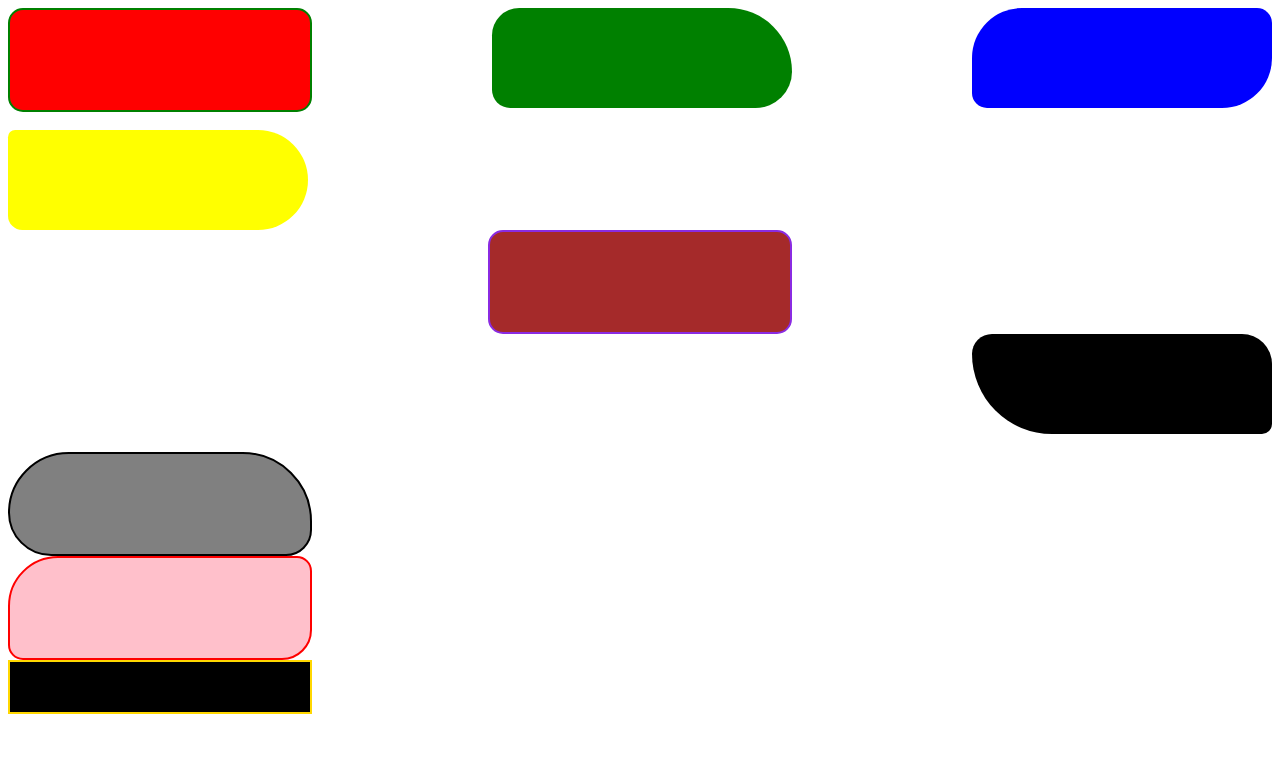
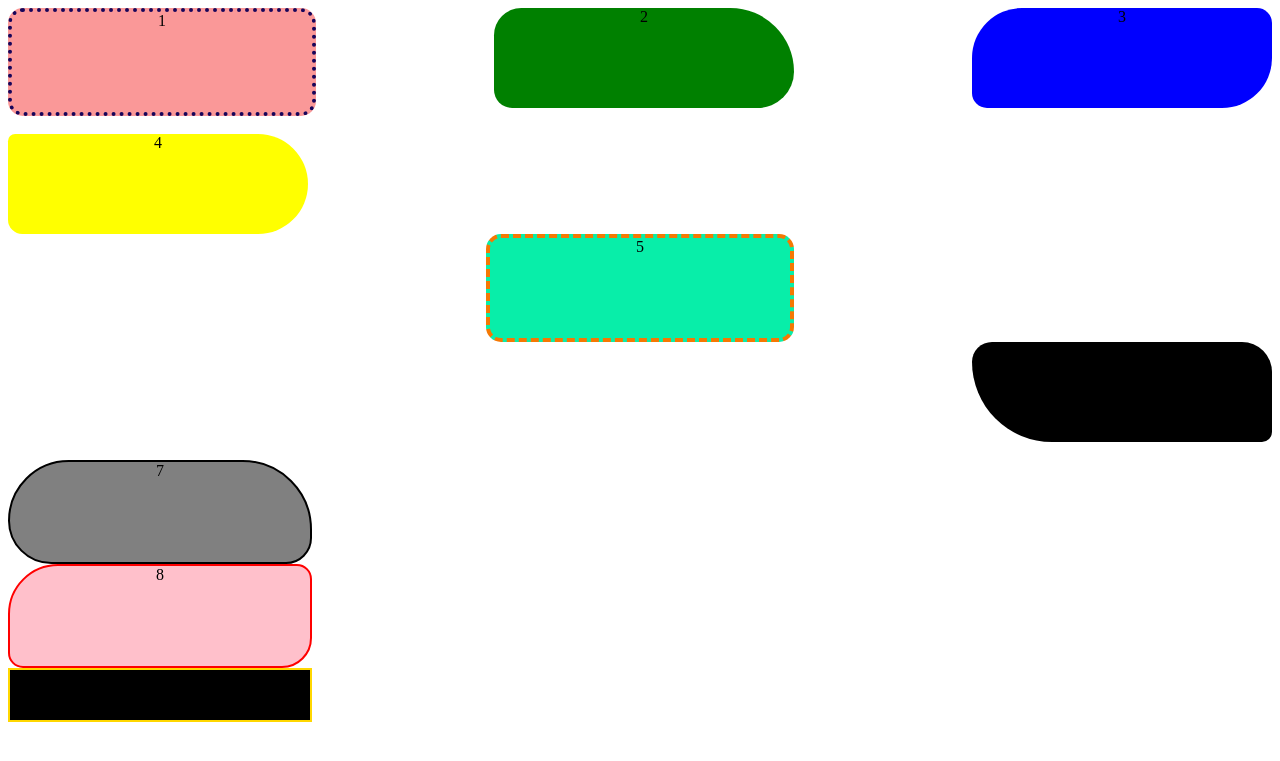
Before and after one commit to Liza-Kozlovskaya/Lab.-Internet-programming, a PHP site: the page made by лаб 2/task1/lab2 task1.html in a window 1280 px wide. Shown: the top 761 px of the page. Run offline with PHP 8.4, Linux system fonts and the light colour scheme.

Commit message:
add lab 2/3

```diff
--- a/лаб 2/task1/lab2 task1.html
+++ b/лаб 2/task1/lab2 task1.html
@@ -8,15 +8,18 @@
  background: yellow;
  border-radius: 10px 70px 70px 20px;
  margin: 0 auto 0 0;
+ text-align: center;
 }
 .rec5
 {
  width: 300px;
  height: 100px;
- background: brown;
+ background: rgb(8, 238, 169);
  border-radius: 15px;
- border: 2px double blueviolet;
+ border: 4px double rgb(245, 120, 3);
+ border-style: dashed;
  margin: 0 auto;
+ text-align: center;
 }
 .rec6
 {
@@ -25,29 +28,30 @@
  background: black;
  border-radius: 20px 30px 10px 80px;
  margin: 0 0 0 auto;
+ text-align: center;
 }
 </style>
 <link rel="stylesheet" href="task1css.css">
 </head>
 <body>
     <div class="container1">
-       <div class="rec1"></div>
-       <div class="rec2"></div>
-       <div class="rec3"></div>
+       <div class="rec1">1</div>
+       <div class="rec2">2</div>
+       <div class="rec3">3</div>
     </div>
 
 </br>
     <div class="container2">
-       <div class="rec4"></div>
-       <div class="rec5"></div>
-       <div class="rec6"></div>
+       <div class="rec4">4</div>
+       <div class="rec5">5</div>
+       <div class="rec6">6</div>
     </div>
 
 </br>
 <div class="container3">
-       <div class="rec7" style="background:gray; border: 2px double black; width:300px; height:100px;  border-radius: 70px 80px 30px 50px;"></div>
-       <div class="rec8" style="background:pink; border: 2px double red; width: 300px; height:100px; border-radius: 50px 15px 30px;"></div>
-       <div class="rec9" style="background:black; border: 2px double gold; width: 300px; height:50px"></div>
+       <div class="rec7" style="background:gray; border: 2px double black; width:300px; height:100px;  border-radius: 70px 80px 30px 50px;  text-align: center;">7</div>
+       <div class="rec8" style="background:pink; border: 2px double red; width: 300px; height:100px; border-radius: 50px 15px 30px;  text-align: center;">8</div>
+       <div class="rec9" style="background:black; border: 2px double gold; width: 300px; height:50px;  text-align: center;">9</div>
 </div>
 
 </body>
--- a/лаб 2/task1/task1css.css
+++ b/лаб 2/task1/task1css.css
@@ -7,18 +7,21 @@
 {
  width: 300px;
  height: 100px;
- background-color: red;
+ background-color: rgb(250, 152, 152);
  border-radius: 15px;
- border: 2px double green;
+ border: 4px double rgb(23, 5, 90);
+ border-style: dotted;
  margin: 0 auto 0 0;
+ text-align: center;
 }
 .rec2
 {
-    width: 300px;
+ width: 300px;
  height: 100px;
  background-color: green;
  border-radius: 30px 70px 40px 20px;
  margin: 0 auto;
+ text-align: center;
 }
 .rec3
 {
@@ -27,4 +30,5 @@
  background: blue;
  border-radius: 50px 15px;
  margin: 0 0 0 auto;
+ text-align: center;
 }
--- a/лаб 2/task2/lab2 task2.html
+++ b/лаб 2/task2/lab2 task2.html
@@ -32,11 +32,11 @@
                 <h2 id="12">Содержание</h2>
                 <ul>
                         <li><a href="#1">Глава 1</a></li>
-                        <li><a href="#2">Глава 2</a></li>
+                        <li><a href="#2">Глава 2 </a></li>
                         <li><a href="#3">Глава 3</a></li>
                         <li><a href="#4">Глава 4</a></li>
                         <li><a href="#5">Глава 5</a></li>
-                        <li><a href="#6">Глава 6</a></li>
+                        <li><a href="#6">Глава 6 </a></li>
                         <li><a href="#8">Об авторе</a></li>
                         <li><a href="#7">Ссылка на книгу</a></li>
                 </ul>
```
Also changed, not shown: лаб 3/лаб 3.html (+53 -4 lines).
